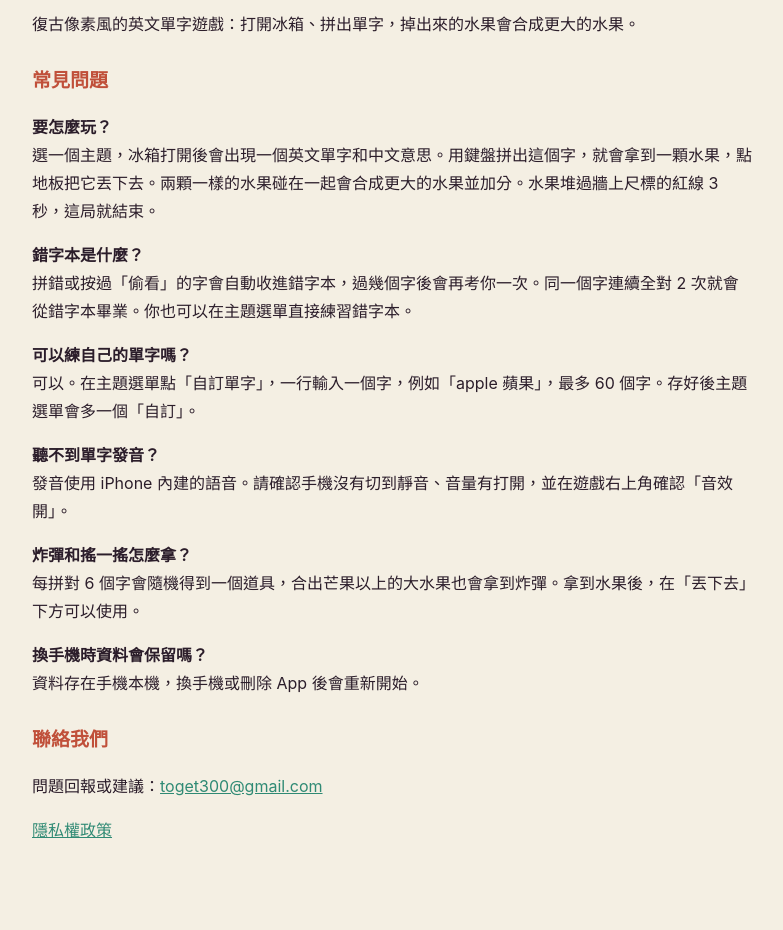
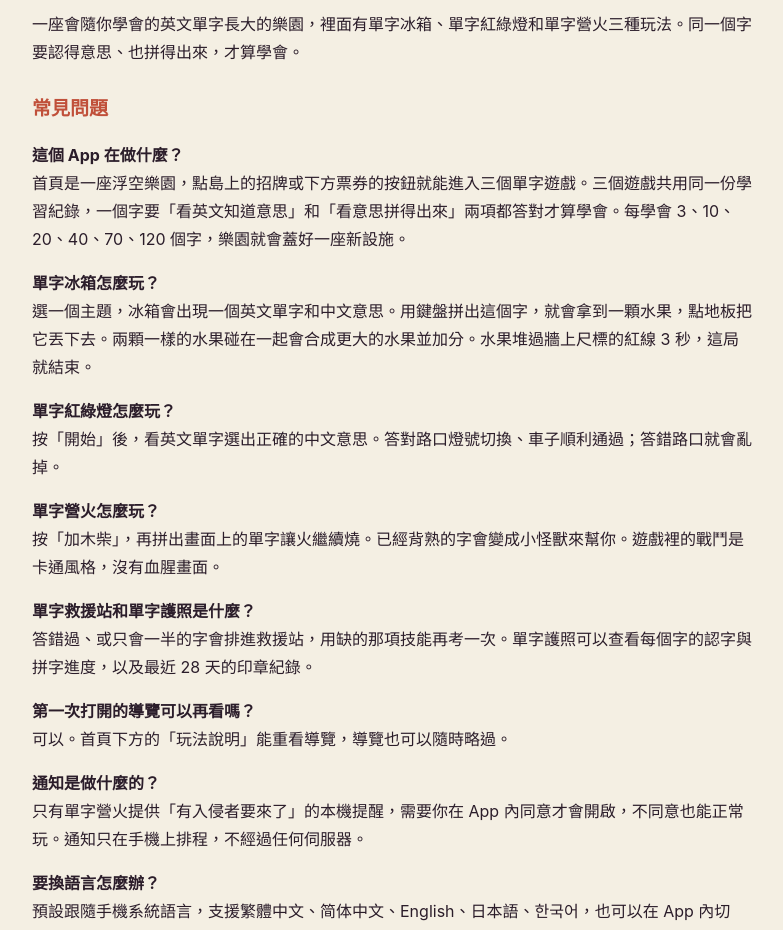
Before and after one commit to toget300/wordfridge-docs, a plain HTML site: page index.html in a window 1280 px wide. Shown: the part 98-1028 px from the top of the page, without its empty margins (248-1031 px from the left). Drawn offline with Linux system fonts and the light colour scheme.

Commit message:
update support and privacy pages for Word Park

```diff
--- a/index.html
+++ b/index.html
@@ -1,4 +1,4 @@
-<!doctype html><html lang="zh-Hant"><head><meta charset="utf-8"><meta name="viewport" content="width=device-width,initial-scale=1"><title>單字冰箱 支援</title>
+<!doctype html><html lang="zh-Hant"><head><meta charset="utf-8"><meta name="viewport" content="width=device-width,initial-scale=1"><title>單字樂園 支援</title>
 <style>
 :root{--bg:#F4EFE3;--ink:#2B1D2A;--muted:#6E6274;--accent:#2F8A74;--accent2:#C0503A;color-scheme:light}
 @media (prefers-color-scheme:dark){:root:not([data-theme="light"]){--bg:#241C36;--ink:#FBF3DF;--muted:#B5A9C4;--accent:#8FD8C4;--accent2:#F7D24A;color-scheme:dark}}
@@ -7,10 +7,17 @@ body{font-family:-apple-system,"PingFang TC","Noto Sans TC",sans-serif;max-width
 h1{font-size:34px;color:var(--accent);margin:0 0 4px}h2{font-size:19px;margin-top:26px;color:var(--accent2)}a{color:var(--accent)}
 .muted{color:var(--muted)}
 </style></head><body>
-<h1>單字冰箱</h1><p>復古像素風的英文單字遊戲：打開冰箱、拼出單字，掉出來的水果會合成更大的水果。</p>
+<h1>單字樂園</h1><p>一座會隨你學會的英文單字長大的樂園，裡面有單字冰箱、單字紅綠燈和單字營火三種玩法。同一個字要認得意思、也拼得出來，才算學會。</p>
 <h2>常見問題</h2>
-<p><b>要怎麼玩？</b><br>選一個主題，冰箱打開後會出現一個英文單字和中文意思。用鍵盤拼出這個字，就會拿到一顆水果，點地板把它丟下去。兩顆一樣的水果碰在一起會合成更大的水果並加分。水果堆過牆上尺標的紅線 3 秒，這局就結束。</p>
-<p><b>錯字本是什麼？</b><br>拼錯或按過「偷看」的字會自動收進錯字本，過幾個字後會再考你一次。同一個字連續全對 2 次就會從錯字本畢業。你也可以在主題選單直接練習錯字本。</p>
+<p><b>這個 App 在做什麼？</b><br>首頁是一座浮空樂園，點島上的招牌或下方票券的按鈕就能進入三個單字遊戲。三個遊戲共用同一份學習紀錄，一個字要「看英文知道意思」和「看意思拼得出來」兩項都答對才算學會。每學會 3、10、20、40、70、120 個字，樂園就會蓋好一座新設施。</p>
+<p><b>單字冰箱怎麼玩？</b><br>選一個主題，冰箱會出現一個英文單字和中文意思。用鍵盤拼出這個字，就會拿到一顆水果，點地板把它丟下去。兩顆一樣的水果碰在一起會合成更大的水果並加分。水果堆過牆上尺標的紅線 3 秒，這局就結束。</p>
+<p><b>單字紅綠燈怎麼玩？</b><br>按「開始」後，看英文單字選出正確的中文意思。答對路口燈號切換、車子順利通過；答錯路口就會亂掉。</p>
+<p><b>單字營火怎麼玩？</b><br>按「加木柴」，再拼出畫面上的單字讓火繼續燒。已經背熟的字會變成小怪獸來幫你。遊戲裡的戰鬥是卡通風格，沒有血腥畫面。</p>
+<p><b>單字救援站和單字護照是什麼？</b><br>答錯過、或只會一半的字會排進救援站，用缺的那項技能再考一次。單字護照可以查看每個字的認字與拼字進度，以及最近 28 天的印章紀錄。</p>
+<p><b>第一次打開的導覽可以再看嗎？</b><br>可以。首頁下方的「玩法說明」能重看導覽，導覽也可以隨時略過。</p>
+<p><b>通知是做什麼的？</b><br>只有單字營火提供「有入侵者要來了」的本機提醒，需要你在 App 內同意才會開啟，不同意也能正常玩。通知只在手機上排程，不經過任何伺服器。</p>
+<p><b>要換語言怎麼辦？</b><br>預設跟隨手機系統語言，支援繁體中文、简体中文、English、日本語、한국어，也可以在 App 內切換。</p>
+<p><b>錯字本是什麼？</b><br>在單字冰箱裡，拼錯或按過「偷看」的字會自動收進錯字本，過幾個字後會再考你一次。同一個字連續全對 2 次就會從錯字本畢業。</p>
 <p><b>可以練自己的單字嗎？</b><br>可以。在主題選單點「自訂單字」，一行輸入一個字，例如「apple 蘋果」，最多 60 個字。存好後主題選單會多一個「自訂」。</p>
 <p><b>聽不到單字發音？</b><br>發音使用 iPhone 內建的語音。請確認手機沒有切到靜音、音量有打開，並在遊戲右上角確認「音效 開」。</p>
 <p><b>炸彈和搖一搖怎麼拿？</b><br>每拼對 6 個字會隨機得到一個道具，合出芒果以上的大水果也會拿到炸彈。拿到水果後，在「丟下去」下方可以使用。</p>
```
Also changed, not shown: privacy.html (+3 -3 lines).
